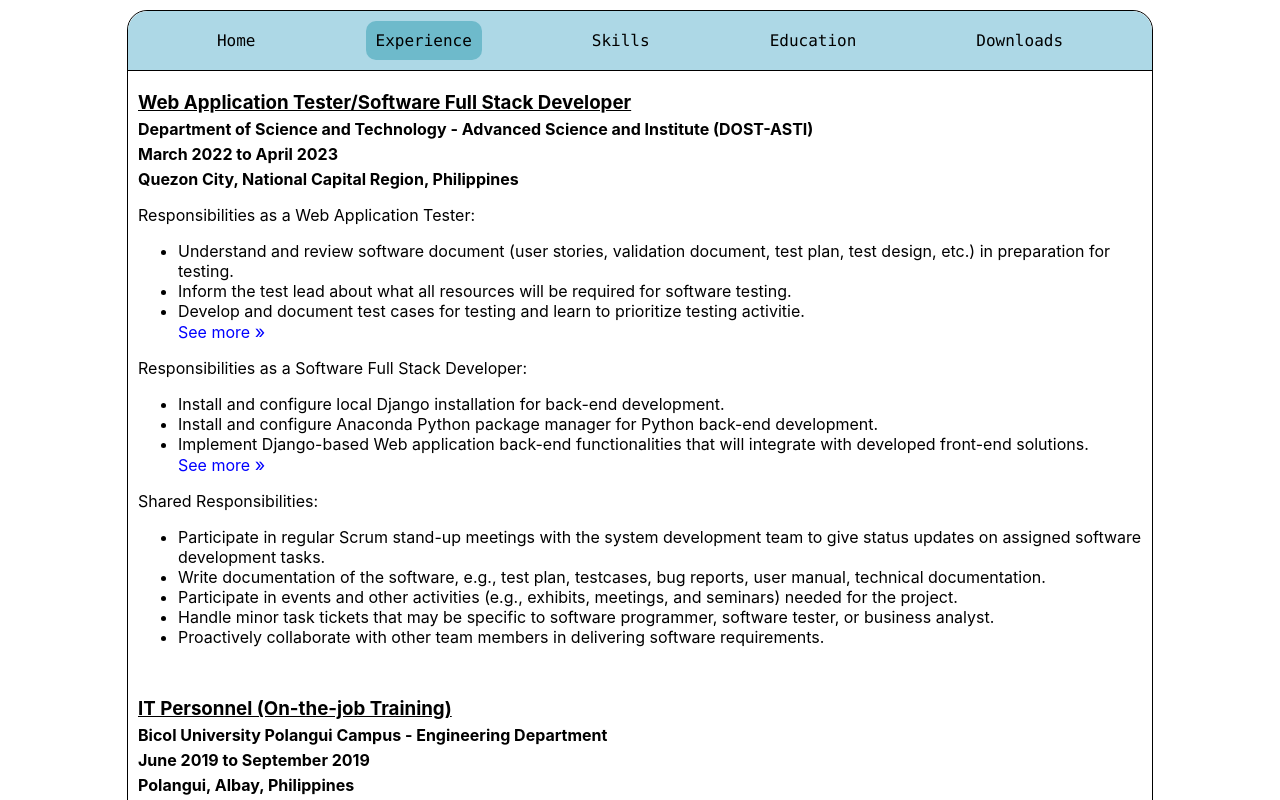
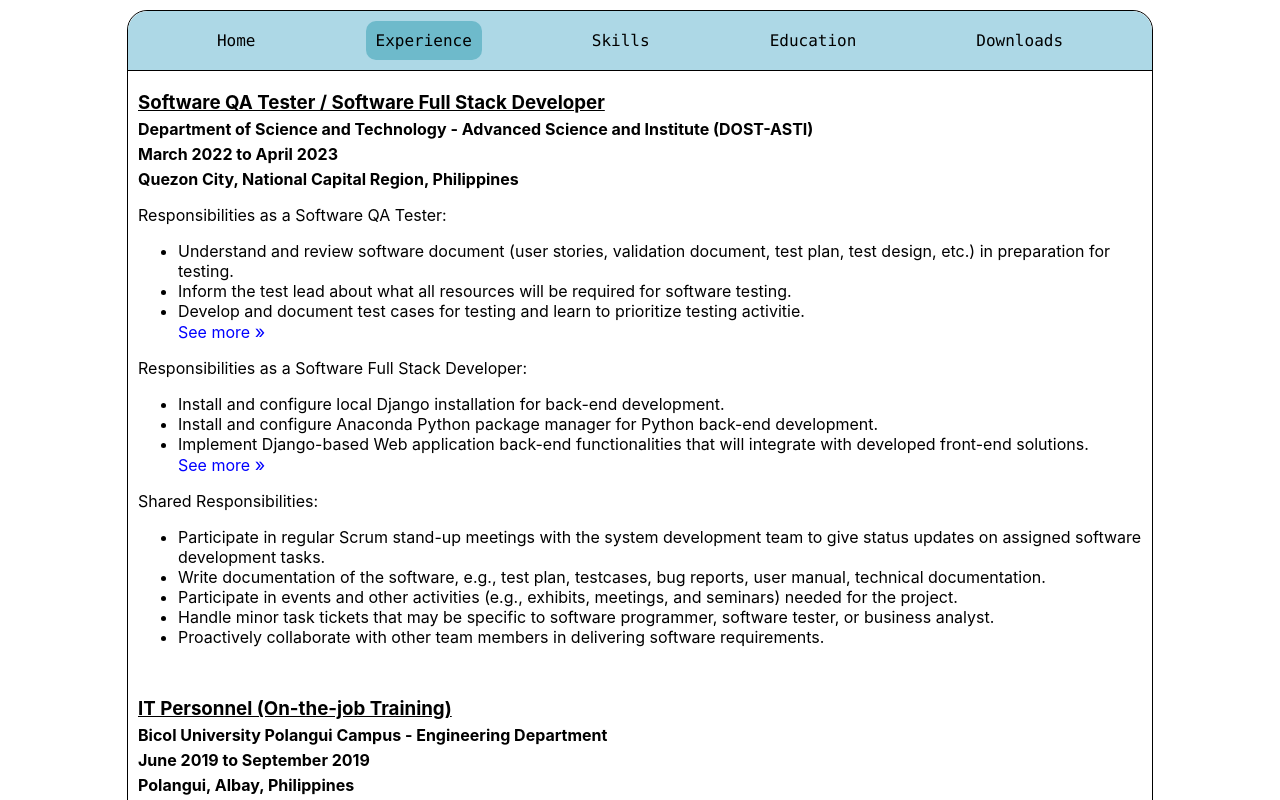
Before and after one commit to christophernabo/resume, a React (Create React App) app: page /experience in a window 1280 px wide. Shown: the top 800 px of the page. Built offline with nearby package versions, Linux system fonts and the light colour scheme.

Commit message:
Updated former job position

```diff
--- a/src/components/Pages/Experience.jsx
+++ b/src/components/Pages/Experience.jsx
@@ -34,7 +34,7 @@
                     marginTop: "20px",
                     marginBottom: "5px",
                     textDecoration: "underline"
-                }}>Web Application Tester/Software Full Stack Developer</h3>
+                }}>Software QA Tester / Software Full Stack Developer</h3>
 
                 <h4 style={{
                     marginTop: "0",
@@ -51,7 +51,7 @@
                     marginBottom: "5px"
                 }}>Quezon City, National Capital Region, Philippines</h4>
 
-                <p>Responsibilities as a Web Application Tester:</p>
+                <p>Responsibilities as a Software QA Tester:</p>
 
                 <ul>
                     {showFullList ? (
--- a/src/components/Pages/Home.jsx
+++ b/src/components/Pages/Home.jsx
@@ -3,7 +3,7 @@
 import Navbar from "../UI/Navbar";
 import Footer from "../UI/Footer";
 
-const phrases = ["Christopher Nabo", "a Software Full Stack Developer and", "a Web Application Tester"];
+const phrases = ["Christopher Nabo", "a Software QA Tester", "a Software Full Stack Developer"];
 
 const HomePage = () => {
   const [currentPhraseIndex, setCurrentPhraseIndex] = useState(0);
```
Also changed, not shown: 1 other file (tests, documents, lock files or other folders).
